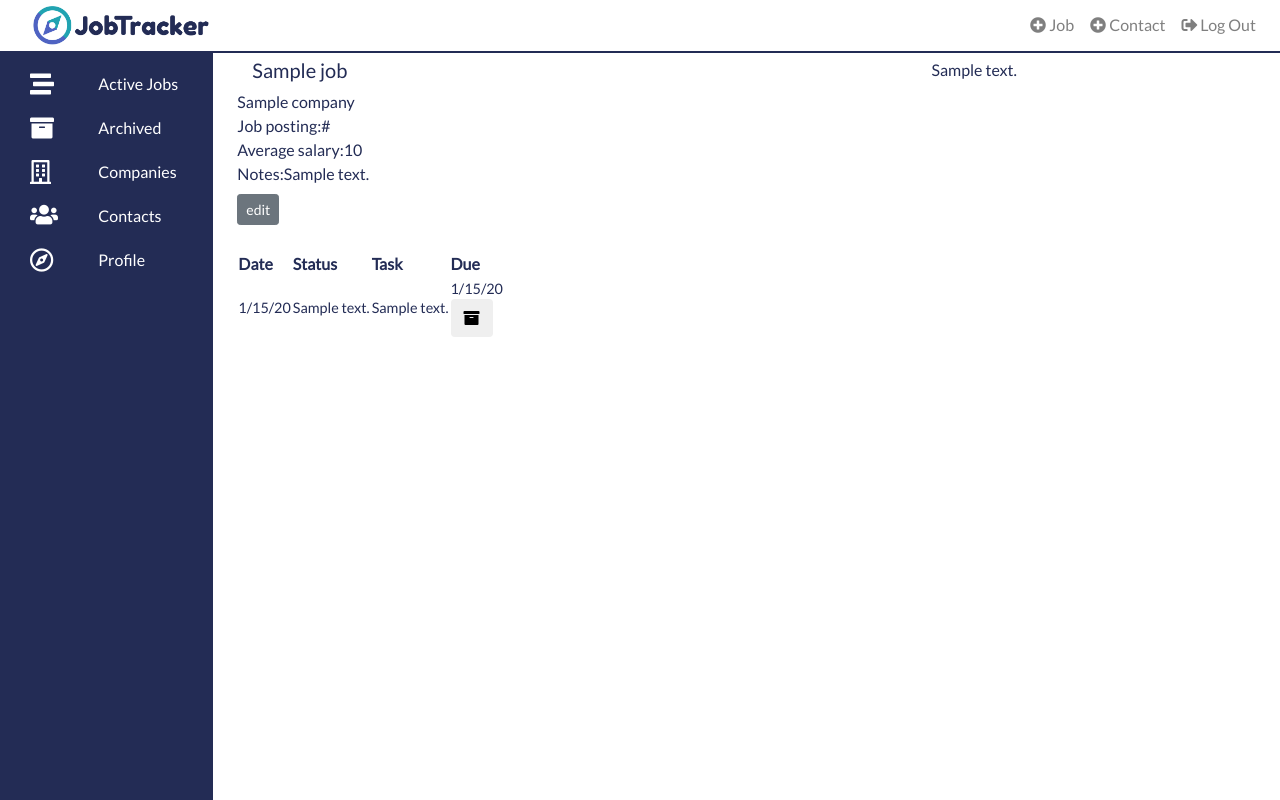
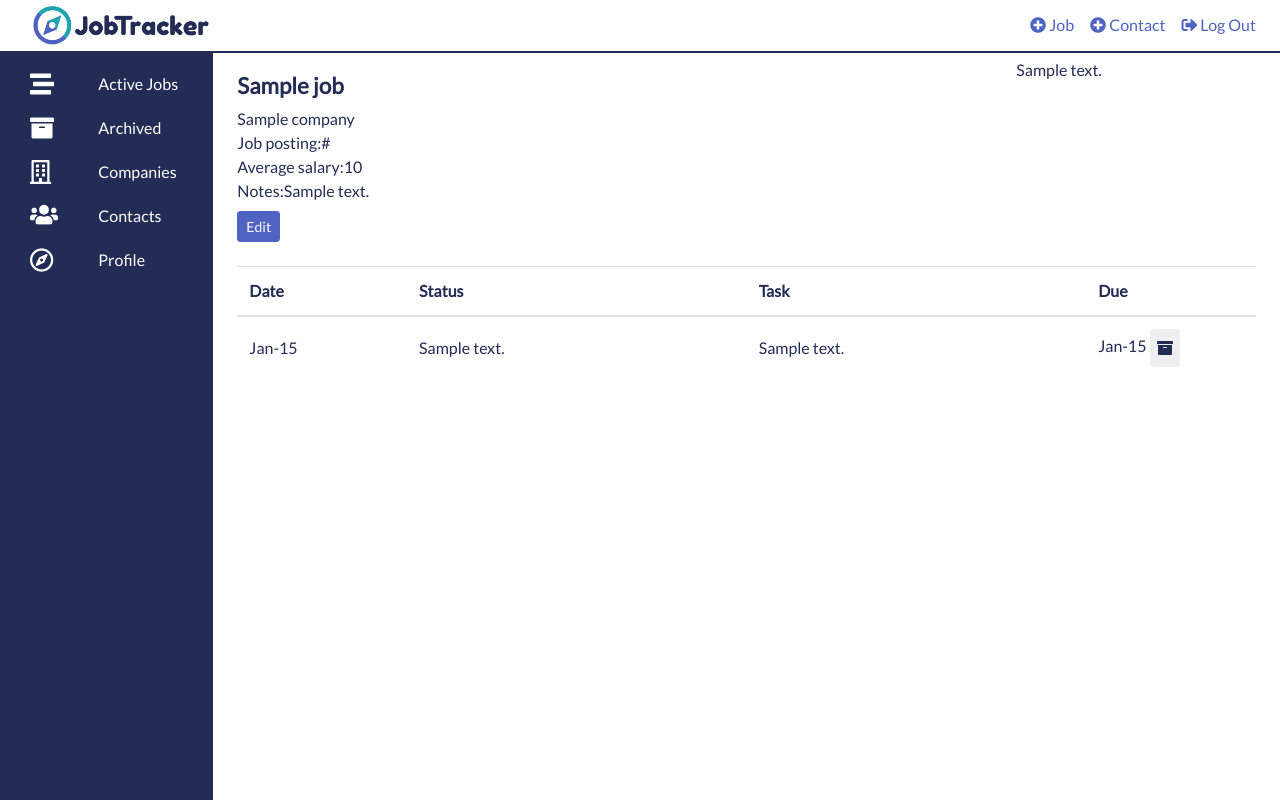
Before and after one commit to mearajennifer/jobtracker, a Flask app: template templates/job-info.html in a window 1280 px wide. Run offline with Flask 2, Linux system fonts and the light colour scheme; tables that the repository leaves empty hold one stand-in row (values such as "Sample post"); the template is opened without the code that fills it: values that come from a table or form of the project are taken from there, most other values are stand-ins (such as "Sample title", 1, 10 or a date in 2020); data that the repository does not hold is empty; some libraries are stand-ins or nearby versions.

Commit message:
Update CSS styling on main app dashboard pages

```diff
--- a/static/css/styles.css
+++ b/static/css/styles.css
@@ -19,6 +19,14 @@ h1, h3 {
     border-bottom: 2px solid #232c55;
     padding-top: 0;
     padding-bottom: 0;
+}
+
+.navbar-light .navbar-nav .nav-link {
+    color: #4f63c2;
+}
+
+.navbar-light .navbar-nav .nav-link:hover {
+    color: #232c55;
 }
 
 .fixed-top {
@@ -113,6 +121,10 @@ h1, h3 {
     text-align: center;
 }
 
+.card-title {
+    height: 67px;
+}
+
 .col-fixed {
     width: 150px;
 }
@@ -142,7 +154,7 @@ a:hover {
 }
 
 td {
-    font-size: .9em;
+    /*font-size: .9em;*/
 }
 
 main {
@@ -152,33 +164,89 @@ main {
 #dropdownMenuButton[value="1"] {
     background-color: #22a4b2;
     width: 100%;
-    font-size: 1em;
+    /*font-size: 1em;*/
 }
 
 #dropdownMenuButton[value="2"] {
     background-color: #c8ecee;
     width: 100%;
-    font-size: 1em;
+    /*font-size: 1em;*/
 }
 
 #dropdownMenuButton[value="3"] {
     background-color: #ffea7f;
     width: 100%;
-    font-size: 1em;
+    /*font-size: 1em;*/
 }
 
 #dropdownMenuButton[value="4"] {
     background-color: #ff9491;
     width: 100%;
-    font-size: 1em;
+    /*font-size: 1em;*/
 }
 
 #dropdownMenuButton[value="5"] {
     background-color: #f96b69;
     width: 100%;
-    font-size: 1em;
+    /*font-size: 1em;*/
+}
+
+#dropdownMenuItems {
+    /*font-size: 1em;*/
 }
 
 .form-inline {
     display: inline-block;
 }
+
+#archiveButton {
+    color: #232c55;
+    padding: .375rem .4rem;
+}
+
+#calendarEventButton {
+    color: #232c55;
+    padding: .375rem .4rem;
+}
+
+.btn-secondary {
+    background-color: #4f63c2;
+    border-color: #4f63c2;
+}
+
+.btn-secondary:hover {
+    background-color: #232c55;
+    border-color: #232c55;
+}
+
+#archivedJobs > h4, #activeJobs > h4, #companyContacts > h4 {
+    background-color: #4f63c2;
+    padding: 5px 0 5px 15px;
+    border-radius: 5px;
+    color: #fff;
+    font-size: 1rem;
+}
+
+.col, .col-9 {
+    padding-left: 0;
+}
+
+h5 {
+    font-weight: bolder;
+    padding-top: 15px;
+    font-size: 1.4rem;
+}
+
+.table td, .table th {
+    vertical-align: middle;
+}
+
+.greeting-row {
+    text-align: center;
+    padding-top: 15px;
+}
+
+.greeting-button-row {
+    text-align: center;
+    margin-bottom: 20px;
+}
--- a/static/js/landing.jsx
+++ b/static/js/landing.jsx
@@ -59,7 +59,7 @@ class Login extends React.Component {
 
     render() {
         const marginStyle = {
-            marginTop: '20%'
+            marginTop: '15%'
         };
 
         return (
--- a/templates/base.html
+++ b/templates/base.html
@@ -92,7 +92,7 @@
 
     </nav>
 
-    <div class="container-fluid" position="fixed">
+    <div class="container-fluid">
       <div class="row">
 
         <!-- SIDE MENU -->
@@ -122,44 +122,6 @@
             </li>
           </ul>
         </aside>
-
-
-        <!-- <nav class="col-md-2 d-none d-md-block sidebar">
-          <div class="sidebar-sticky">
-            <ul class="nav flex-column">
-              <li id="active-jobs-menu" class="nav item">
-                <a href="/dashboard/jobs">
-                  <i class="fas fa-stream"></i>
-                  Active Jobs
-                </a>
-              </li>
-              <li class="nav item">
-                <a href="/dashboard/jobs/archived">
-                  <i class="fas fa-archive"></i>
-                  Archived
-                </a>
-              </li>
-              <li class="nav item">
-                <a href="/dashboard/companies">
-                  <i class="far fa-building"></i>
-                  Companies
-                </a>
-              </li>
-              <li class="nav item">
-                <a href="/dashboard/contacts">
-                  <i class="fas fa-users"></i>
-                  Contacts
-                </a>
-              </li>
-              <li class="nav item">
-                <a href="/dashboard/profile">
-                  <i class="far fa-compass"></i>
-                  Profile
-                </a>
-              </li>
-            </ul>
-          </div>
-        </nav> -->
 
         <!-- MAIN CONTENT WINDOW -->
         <main role="main" class="col-md-9 ml-sm-auto col-lg-10 px-4">
--- a/templates/job-info.html
+++ b/templates/job-info.html
@@ -4,19 +4,19 @@
 
 <div class="container">
 
-  <div class="row">
+  <div class="row" class="job-title-status">
     <!-- JOB TITLE HEADER -->
-    <div class="col-8">
+    <div class="col-9">
       <h5>{{ job.title }}</h5>
     </div>
 
     <!-- ACTIVE STATUS MENU -->
-    <div class="col-2">
+    <div class="col-3">
       {% if job.active_status == True %}
-        <div class="dropdown">
+        <div class="dropdown" style="padding-top: 5px;" >
           <form action="/dashboard/job-status" method="POST">
 
-            <button class="btn dropdown-toggle" type="button" id="dropdownMenuButton" data-toggle="dropdown" aria-haspopup="true" aria-expanded="false">
+            <button class="btn dropdown-toggle" type="button" id="dropdownMenuButton" data-toggle="dropdown" aria-haspopup="true" aria-expanded="false" value="{{ job_status[0].job_codes.job_code }}">
               {{ job_status[0].job_codes.description }}
             </button>
 
@@ -120,7 +120,7 @@
   <!-- EDIT BUTTON -->
   <div class="row">
     <button id="toggleEditButton" type="button" class="btn btn-secondary btn-sm">
-      edit
+      Edit
     </button>
   </div>
 
@@ -154,17 +154,17 @@
 
   <!-- EVENTS -->
   <div id="jobEventsTasks" class="row">
-    <table>
+    <table class="table">
 
       <!-- HEADER -->
-      <th>
+      <thead>
         <tr>
-          <th scope="col">Date</th>
-          <th scope="col">Status</th>
-          <th scope="col">Task</th>
-          <th scope="col">Due</th>
+          <th scope="col" style="width: 10%">Date</th>
+          <th scope="col" style="width: 20%">Status</th>
+          <th scope="col" style="width: 20%">Task</th>
+          <th scope="col" style="width: 10%">Due</th>
         </tr>
-      </th>
+      </thead>
 
       <tbody>
         <!-- LOOP THROUGH STATUS LIST -->
@@ -173,7 +173,7 @@
 
             <!-- DATE -->
             <td>
-              {{ status.date_created.strftime('%-m/%-d/%y') }}
+              {{ status.date_created.strftime('%b-%-d') }}
             </td>
 
             <!-- STATUS -->
@@ -201,8 +201,8 @@
                 {% if todo.job_event_id == status.job_event_id %}
                   {% if todo.active_status %}
                     <td class="active-task">
-                      <span id="archiveDueDate">{{ todo.date_due.strftime('%-m/%-d/%y') }}</span>
-                      <form id="submitTaskArchive" action="/dashboard/archive-task" method="POST">
+                      <span id="archiveDueDate">{{ todo.date_due.strftime('%b-%-d') }}</span>
+                      <form class="form-inline pull-left" id="submitTaskArchive" action="/dashboard/archive-task" method="POST">
                         <button id="archiveButton" class="btn" type="submit">
                           <input id="todo-id-field" type="hidden" name="todo_id" value="{{ todo.todo_id }}">
                           <i class="fas fa-archive"></i>
@@ -211,7 +211,7 @@
                     </td>
                   {% else %}
                     <td class="archived-task">
-                      <del>{{ todo.date_due.strftime('%-m/%-d/%y') }}</del>
+                      <del>{{ todo.date_due.strftime('%b-%-d') }}</del>
                     </td>
                   {% endif %}
                 {% endif %}
```
Also changed, not shown: static/js/profile.jsx (+29 -23 lines), templates/company-info.html (+12 -11 lines), templates/contact-info.html (+11 -11 lines), templates/contacts.html (+7 -7 lines), templates/jobs-active.html (+4 -4 lines), templates/jobs-archive.html (+6 -6 lines).
